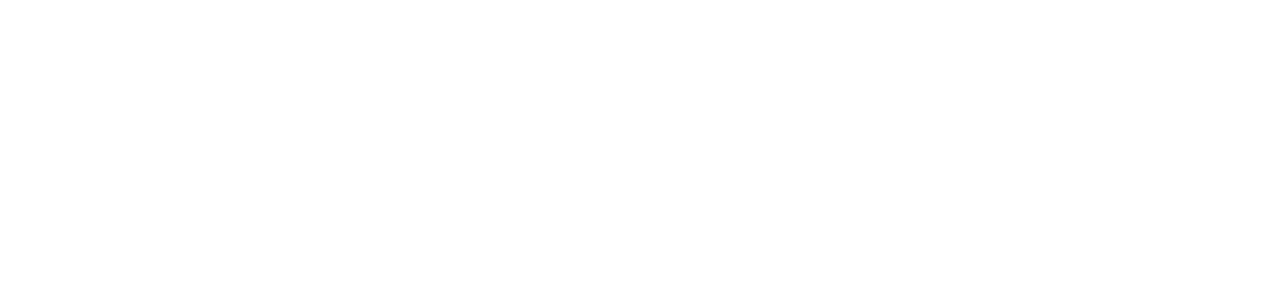
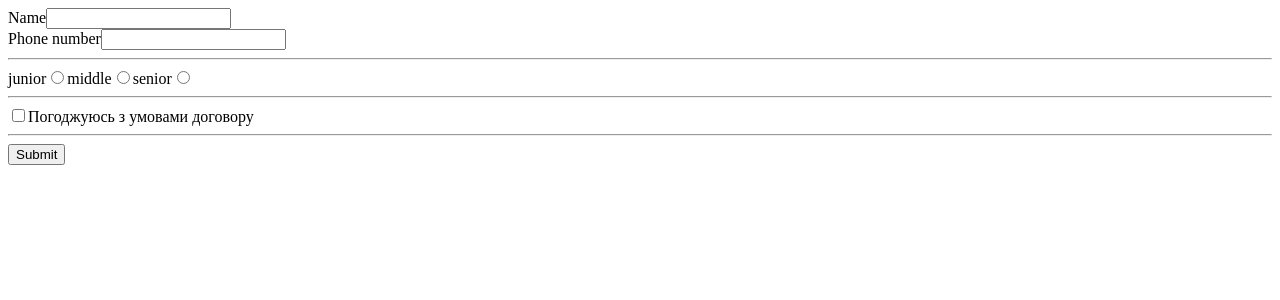
Before and after one commit to IrynaSokolova-Quanandrya/FE-1y_3-react, a React (Create React App) app: page / in a window 1280 px wide. Shown: the top 300 px of the page. Built offline with nearby package versions, Linux system fonts and the light colour scheme.

Commit message:
завершили

```diff
--- a/src/components/App/App.jsx
+++ b/src/components/App/App.jsx
@@ -5,6 +5,8 @@
 import { Alert } from '../Alert/Alert';
 import { Container, Title } from './App.styled';
 import { GlobalStyle } from '../../GlobalStyle.styled';
+import { Component } from 'react';
+import { Form } from '../Form/Form';
 
 /**
  * робимо todo список
@@ -16,21 +18,39 @@
  * чекбокси
  */
 
-export function App() {
+export class App extends Component {
+
+  state = {
+    data: ''
+  }
+
+  getFormData = (data) =>{
+    this.setState({data})
+  }
+
+ render(){
   return(
-    <div>
-
-      {/* <Container>
-        <Title>Title</Title>
-      </Container> */}
+    <>
+      <Form onSubmit={this.getFormData}/>
+    </>
+   )
+ }
+}
 
 
-       {/* <PaintingList painting={painting}/> */}
-      {/* <ColorPicker options={colorPickerOptions}/> */}
-      {/* <Alert text="Останнє попередження" type="warning"/>
-      <Alert text="Ура! Все ок!" type="success"/>
-      <Alert text="О жах - все пропало!" type="error"/> */}
-      <GlobalStyle/>
-    </div>
-  )
-}
+
+
+//  {/* <Container>
+//         <Title>Title</Title>
+//       </Container> */}
+
+
+//        {/* <PaintingList painting={painting}/> */}
+//       {/* <ColorPicker options={colorPickerOptions}/> */}
+//       {/* <Alert text="Останнє попередження" type="warning"/>
+//       <Alert text="Ура! Все ок!" type="success"/>
+//       <Alert text="О жах - все пропало!" type="error"/> */}
+
+// форма з ім'ям учасника конференсії
+// 2 радіо з вказанням учасника: студент і викладач
+// чекбокс 'погоджуюсь на участь в конферкнсії'
--- /dev/null
+++ b/src/components/Form/Form.jsx
@@ -0,0 +1,79 @@
+import { Component } from "react";
+
+export class Form extends Component{
+    state={
+        name: '',
+        tel: '',
+        level: '',
+        lisence: false
+      }
+
+      handleNameChange=(e)=>{
+        const {name, value} = e.currentTarget
+          this.setState({
+            [name]: value
+          })
+      }
+
+      handleRadioChange=(e)=>{
+        this.setState({
+          level: e.currentTarget.name
+        })
+
+      }
+
+    handleCheckboxChange=()=>{
+      this.setState(prevState=>({lisence: !prevState.lisence}))
+    }
+
+    handleSubmit = (e) => {
+        e.preventDefault()
+        console.log(this.state);
+        this.props.onSubmit(this.state);
+    }
+
+      render(){
+        return(
+          <div>
+          <form onSubmit={this.handleSubmit}>
+            <label>Name
+              <input type="text" name='name' value={this.state.name} onChange={this.handleNameChange}/>
+            </label>
+                <br />
+            <label>Phone number
+              <input type="tel" name='tel' value={this.state.tel} onChange={this.handleNameChange}/>
+            </label>
+            <hr />
+
+            <label>
+              junior
+              <input type="radio" name='junior'
+                  checked={this.state.level === 'junior'}
+                  onChange={this.handleRadioChange}/>
+            </label>
+            <label>
+              middle
+              <input type="radio" name='middle'
+                  checked={this.state.level === 'middle'}
+                  onChange={this.handleRadioChange}/>
+            </label>
+            <label>
+              senior
+              <input type="radio" name='senior'
+                  checked={this.state.level === 'senior'}
+                  onChange={this.handleRadioChange}/>
+            </label>
+    <hr />
+            <label>
+              <input type="checkbox"
+                checked={this.state.lisence}
+                name='lisence'
+                onChange={this.handleCheckboxChange}/>
+              Погоджуюсь з умовами договору</label>
+              <hr />
+              <button type="submit">Submit</button>
+          </form>
+          </div>
+        )
+      }
+}
```
